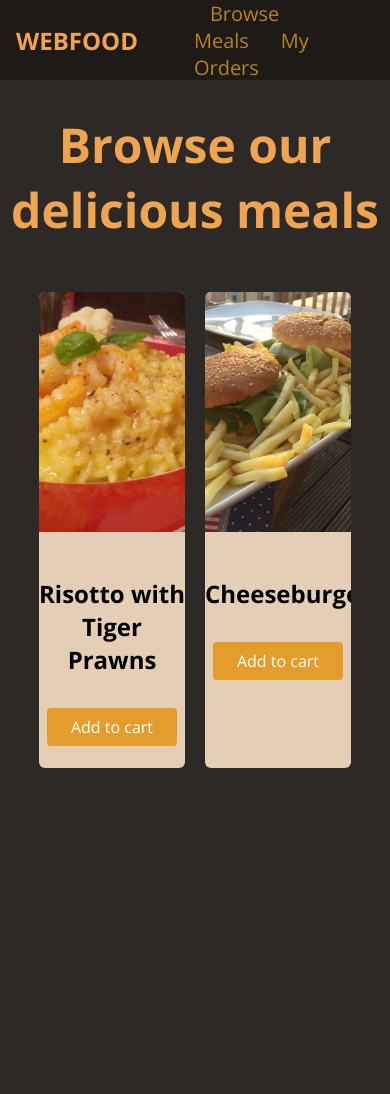
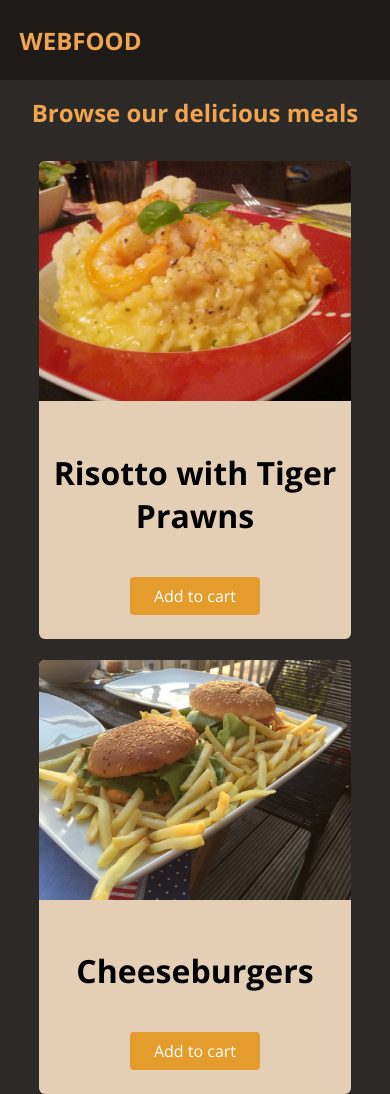
Before and after one commit to HaavGa/food-website-100daysofcode, a plain HTML site: page index.html in a window 390 px wide. Before the commit the page ends 844 px from the top, so only its background shows below. Drawn offline with nearby package versions, Linux system fonts and the light colour scheme.

Commit message:
Added media query

```diff
--- a/style.css
+++ b/style.css
@@ -13,32 +13,26 @@ ul li {
 }
 
 #logo {
-  font-size: 24px;
+  font-size: 1.5rem;
   text-transform: uppercase;
   font-weight: bold;
   color: #eea450;
 }
 
 #main-header {
-  height: 80px;
+  height: 5rem;
   display: flex;
   justify-content: space-between;
   align-items: center;
   background-color: #1d1a18;
   margin: 0;
-  padding: 0;
-}
-
-#main-header a {
-  margin: 0 16px;
-}
-#main-header a:nth-of-type(2) {
-  margin-right: 50px;
+  padding: 0 5%;
 }
 
 #main-header nav a {
   color: #b9831f;
-  font-size: 20px;
+  font-size: 1.3rem;
+  margin: 0 1rem;
 }
 
 #main-header nav a:hover {
@@ -47,19 +41,19 @@ ul li {
 
 main h1 {
   text-align: center;
-  font-size: 48px;
+  font-size: 3rem;
   color: #eea450;
 }
 
 #latest-products {
   width: 80%;
-  margin: 50px auto;
+  margin: 2rem auto;
 }
 
 #latest-products ul {
   display: grid;
   grid-template-columns: 1fr 1fr;
-  gap: 20px;
+  gap: 1.3rem;
   margin: 0;
   padding: 0;
 }
@@ -70,27 +64,42 @@ main h1 {
   overflow: hidden;
 }
 .food-item img {
-  height: 240px;
+  height: 15rem;
   width: 100%;
   object-fit: cover;
 }
 
 .food-item-content {
-  padding: 30px 0;
+  padding: 2rem 0;
   text-align: center;
 }
 
 .food-item-content h2 {
-  margin: 10px 0 40px 0;
+  margin: 0.8rem 0 3rem 0;
+  font-size: 2rem;
 }
 
 .btn {
   background-color: #e49d2c;
   color: #fff;
-  padding: 8px 24px;
+  padding: 0.5rem 1.5rem;
   border-radius: 4px;
 }
 
 .btn:hover {
   background-color: #bb8021;
 }
+
+@media (max-width: 48rem) {
+  #main-header nav {
+    display: none;
+  }
+
+  main h1 {
+    font-size: 1.5rem;
+  }
+
+  #latest-products ul {
+    grid-template-columns: 1fr;
+  }
+}
```
